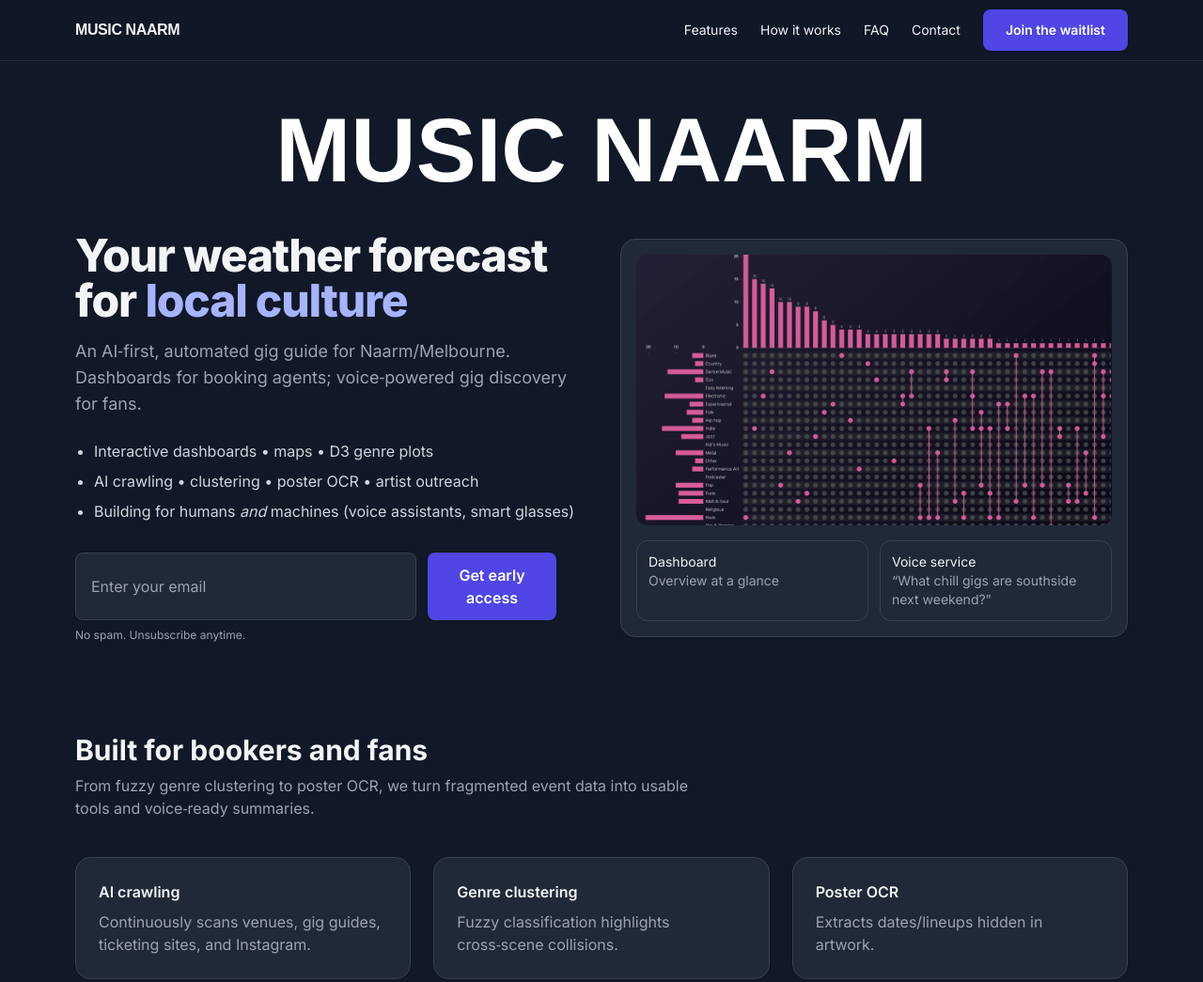
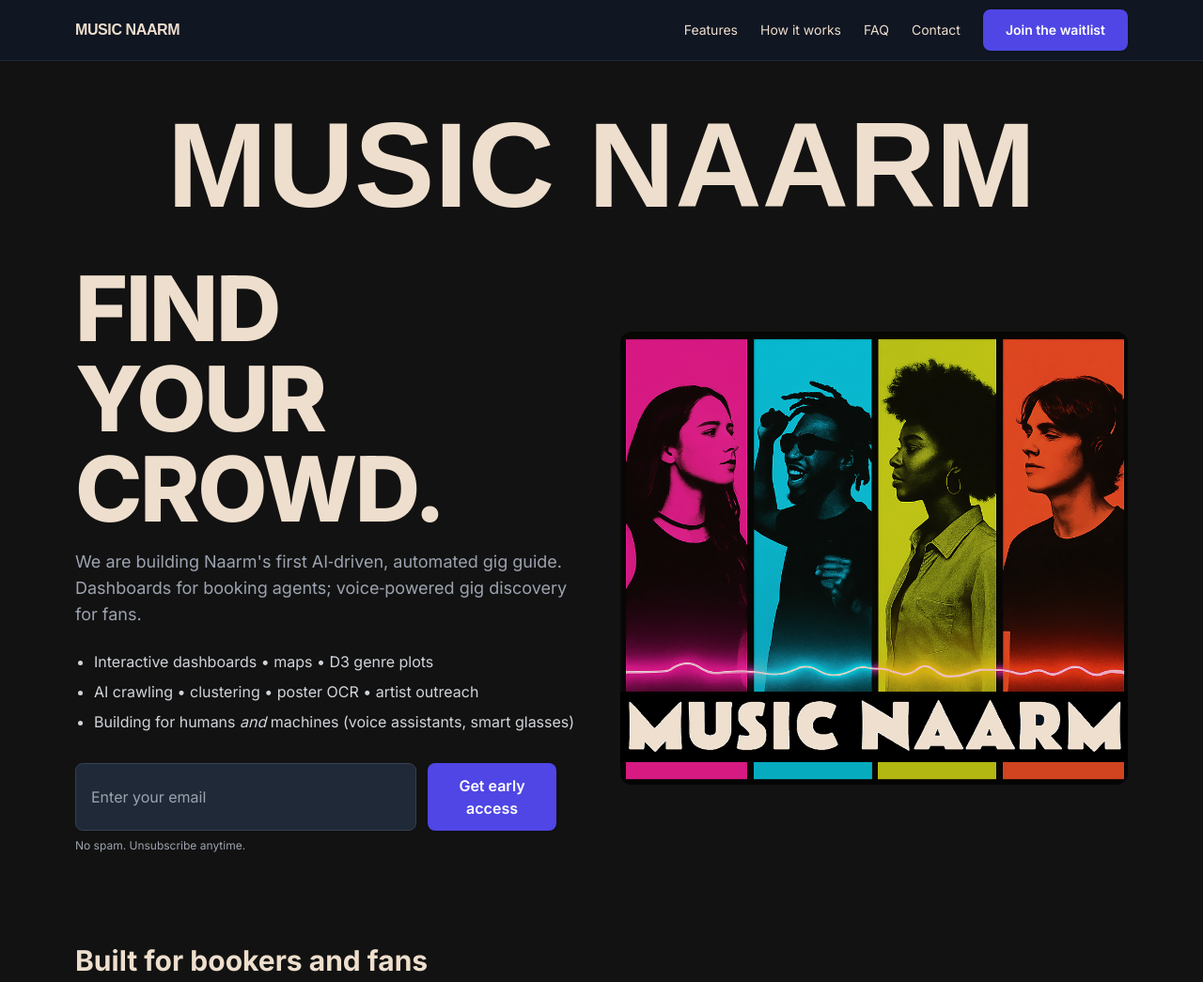
Before and after one commit to Danny-Cisco/music-naarm-landing, a plain HTML site: page index.html in a window 1280 px wide. Shown: the top 1045 px of the page at 94% size. Drawn offline with nearby package versions, Linux system fonts and the light colour scheme; a web font is replaced by a local one.

Commit message:
style improvements

```diff
--- a/index.html
+++ b/index.html
@@ -49,7 +49,7 @@
       }
     </style>
   </head>
-  <body class="bg-gray-900 text-gray-100 antialiased font-sans">
+  <body class="bg-[#121212] text-[#eedecd] antialiased font-sans">
     <!-- NAVBAR -->
     <nav
       class="fixed inset-x-0 top-0 z-50 border-b border-gray-800 bg-gray-900/80 backdrop-blur shadow-sm"
@@ -136,20 +136,18 @@
     <!-- HERO -->
     <header class="pt-28">
       <div class="mx-auto max-w-6xl px-4">
-        <h1
-          class="font-black text-center text-white uppercase text-8xl font-fancy2"
-        >
+        <h1 class="font-black text-center uppercase text-9xl font-fancy2">
           Music Naarm
         </h1>
         <div id="join" class="mt-10 grid items-center gap-10 md:grid-cols-2">
           <div>
-            <h1 class="text-4xl font-extrabold tracking-tight md:text-5xl">
-              Your weather forecast for
-              <span class="text-naarm-300">local culture</span>
+            <h1 class="text-8xl font-extrabold w-12 tracking-tight md:text-8xl">
+              FIND YOUR CROWD.
             </h1>
             <p class="mt-4 text-lg text-gray-400">
-              An AI‑first, automated gig guide for Naarm/Melbourne. Dashboards
-              for booking agents; voice‑powered gig discovery for fans.
+              We are building Naarm's first AI‑driven, automated gig guide.
+              Dashboards for booking agents; voice‑powered gig discovery for
+              fans.
             </p>
             <ul class="mt-6 list-disc space-y-2 pl-5 text-gray-300">
               <li>Interactive dashboards • maps • D3 genre plots</li>
@@ -186,15 +184,13 @@
             </div>
           </div>
           <div>
-            <div
-              class="rounded-2xl border border-gray-700 bg-gray-800 p-4 shadow-sm"
-            >
+            <div class="rounded-2xl shadow-sm">
               <img
-                src="images/data.png"
+                src="images/musicnaarm-poster.png"
                 alt="upset plot of music genre information"
-                class="h-72 w-full rounded-xl object-cover"
+                class="w-full rounded-xl object-cover"
               />
-              <div class="mt-4 grid grid-cols-2 gap-3 text-sm">
+              <!-- <div class="mt-4 grid grid-cols-2 gap-3 text-sm">
                 <div class="rounded-xl border border-gray-700 bg-gray-800 p-3">
                   <div class="font-medium">Dashboard</div>
                   <div class="text-gray-400">Overview at a glance</div>
@@ -205,7 +201,7 @@
                     “What chill gigs are southside next weekend?”
                   </div>
                 </div>
-              </div>
+              </div> -->
             </div>
           </div>
         </div>
```
Also changed, not shown: images/musicnaarm-poster.png (added).
